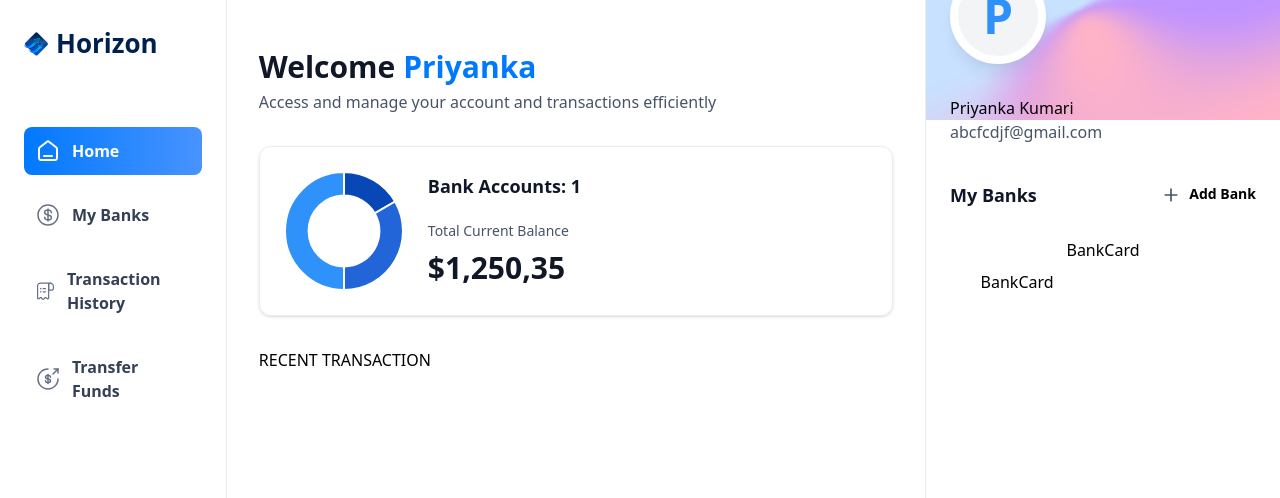
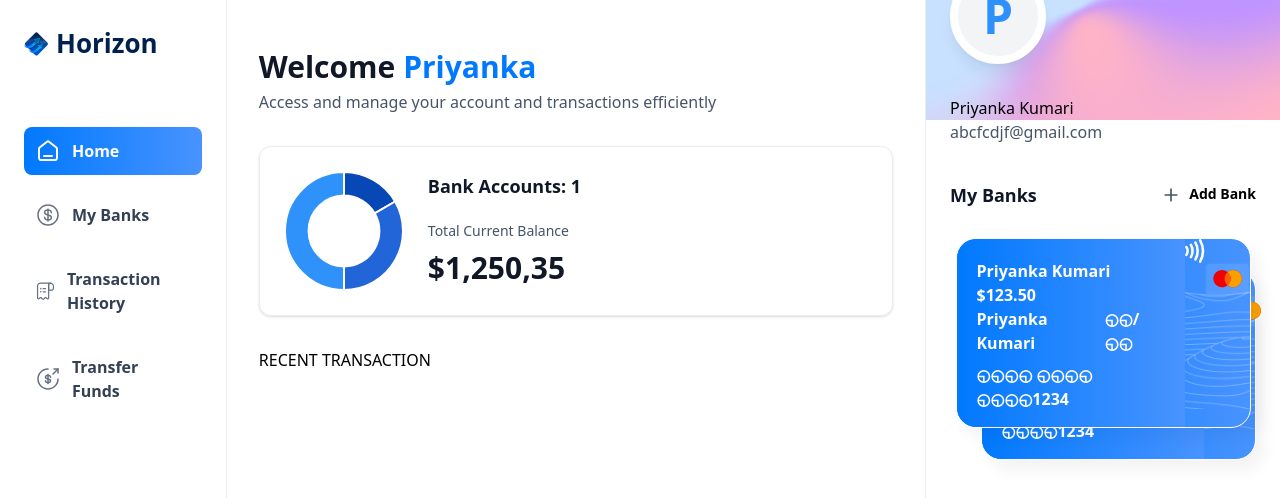
Before and after one commit to priyankadbg/Banking-App, a Next.js app: page / in a window 1280 px wide. Shown: the top 498 px of the page. Built offline with nearby package versions, Linux system fonts and the light colour scheme.

Commit message:
bank card are created

```diff
--- a/app/(root)/page.tsx
+++ b/app/(root)/page.tsx
@@ -27,7 +27,11 @@
         </header>
         RECENT TRANSACTION
       </div>
-      <RightSidebar user={loggedIn} transactions={[]} banks={[{}, {}]} />
+      <RightSidebar
+        user={loggedIn}
+        transactions={[]}
+        banks={[{ currentBalance: 123.5 }, { currentBalance: 1288.5 }]}
+      />
     </section>
   );
 };
--- a/components/BankCard.tsx
+++ b/components/BankCard.tsx
@@ -1,7 +1,57 @@
 import React from "react";
+import Link from "next/link";
+import { formatAmount } from "@/lib/utils";
+import Image from "next/image";
 
-const BankCard = () => {
-  return <div>BankCard</div>;
+const BankCard = ({
+  account,
+  userName,
+  ShowBalance = true,
+}: CreditCardProps) => {
+  return (
+    <div className="flex flex-col">
+      <Link href="/" className="bank-card">
+        <div className="bank-card_content">
+          <div>
+            {" "}
+            <h1 className="text-16 font-semibold text-white">
+              {account.name || userName}
+            </h1>
+            <p className="font-ibm-plex-serif font-black text-white">
+              {formatAmount(account.currentBalance)}
+            </p>
+          </div>
+          <article className="flex flex-col gap-2">
+            <div className="flex justify-between">
+              <h1 className="text12 font-semibold text-white">{userName}</h1>
+              <h2 className="text12 font-semibold text-white">◵◵/◵◵</h2>
+            </div>
+            <p className="text14 font-semibold tracking[1.1px] text-white">
+              ◵◵◵◵ ◵◵◵◵ ◵◵◵◵<span className="text-16">{1234}</span>
+            </p>
+          </article>
+        </div>
+        <div className="bank-card_icons">
+          <Image src="/icons/Paypass.svg" width={20} height={24} alt="pay" />
+          <Image
+            src="/icons/mastercard.svg"
+            width={45}
+            height={32}
+            alt="MasterCard"
+            className="ml-5"
+          />
+        </div>
+        <Image
+          src="/icons/lines.png"
+          width={316}
+          height={190}
+          alt="lines"
+          className="absolute top-0 left-0"
+        />
+      </Link>
+      {/* cOPY */}
+    </div>
+  );
 };
 
 export default BankCard;
```
